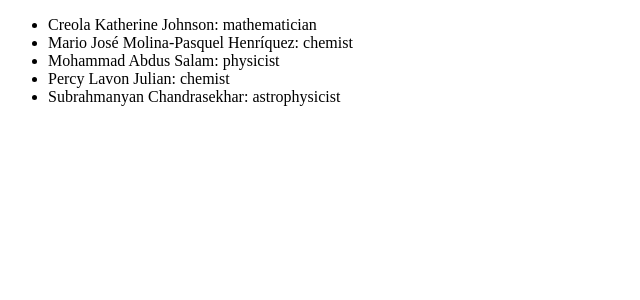
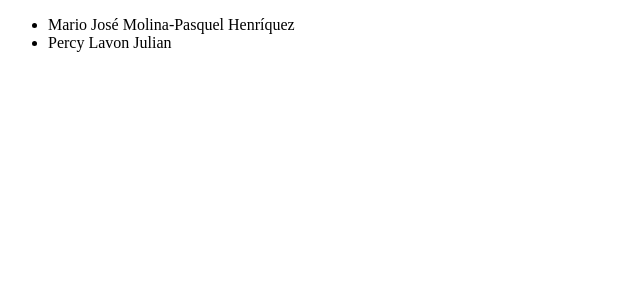
Before and after one commit to get-aakash/reactPlayground, a React (Vite) app: page / in a window 1280 px wide. Shown: the top 300 px of the page, without its empty margins (0-640 px from the left). Built offline with nearby package versions, Linux system fonts and the light colour scheme.

Commit message:
filter in react

```diff
--- a/src/App.jsx
+++ b/src/App.jsx
@@ -1,12 +1,29 @@
 
 export default function Profile() {
-  const people = [
-    'Creola Katherine Johnson: mathematician',
-    'Mario José Molina-Pasquel Henríquez: chemist',
-    'Mohammad Abdus Salam: physicist',
-    'Percy Lavon Julian: chemist',
-    'Subrahmanyan Chandrasekhar: astrophysicist'
-  ]
-  const listItems = people.map(person=><li>{ person}</li>)
+  const people = [{
+    id: 0,
+    name: 'Creola Katherine Johnson',
+    profession: 'mathematician',
+  }, {
+    id: 1,
+    name: 'Mario José Molina-Pasquel Henríquez',
+    profession: 'chemist',
+  }, {
+    id: 2,
+    name: 'Mohammad Abdus Salam',
+    profession: 'physicist',
+  }, {
+    id: 3,
+    name: 'Percy Lavon Julian',
+    profession: 'chemist',
+  }, {
+    id: 4,
+    name: 'Subrahmanyan Chandrasekhar',
+    profession: 'astrophysicist',
+  }];
+
+  const chemist = people.filter(person=> person.profession==="chemist")
+  const listItems = chemist.map(person=><li>{person.name}</li>)
   return <ul>{listItems}</ul>
+
 }
```
